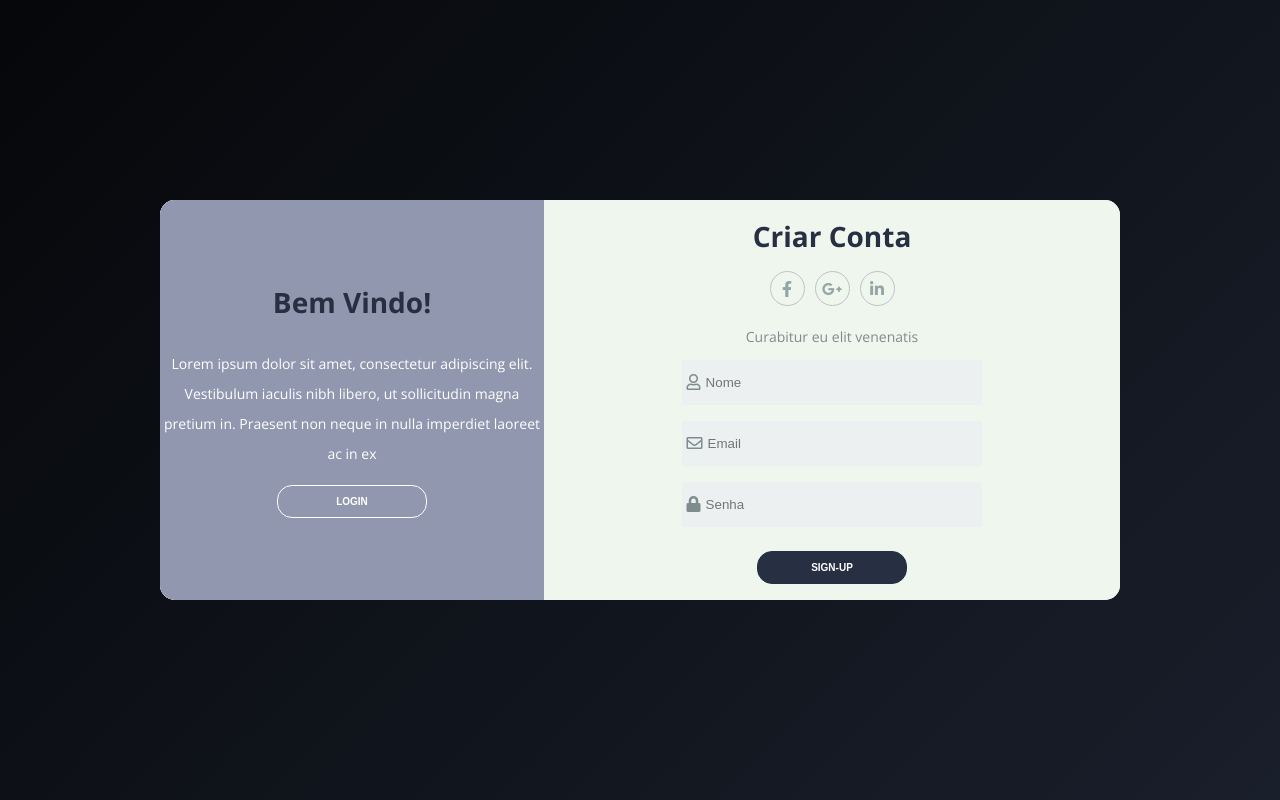
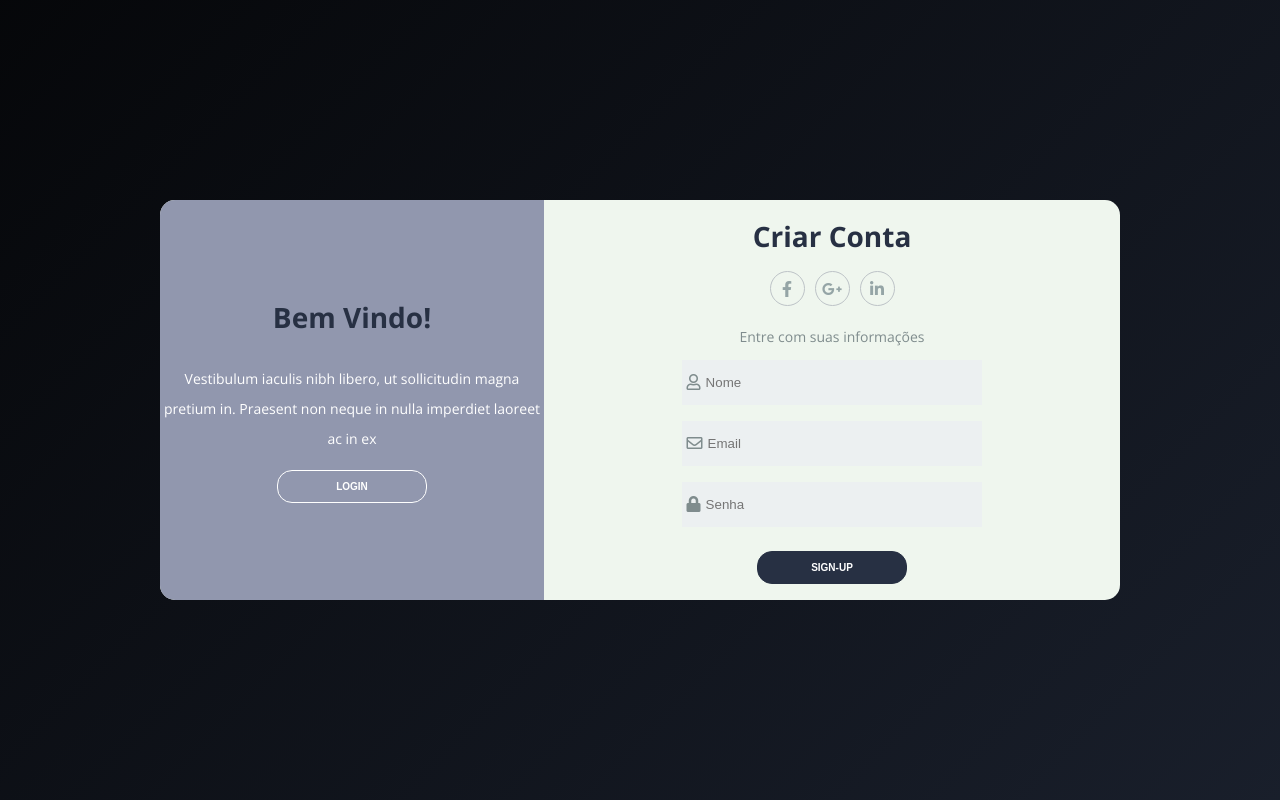
Before and after one commit to xbarcos/login-system, a plain HTML site: page index.html in a window 1280 px wide. Drawn offline with nearby package versions, Linux system fonts and the light colour scheme.

Commit message:
Update index.html

```diff
--- a/index.html
+++ b/index.html
@@ -6,13 +6,14 @@
     <link rel="stylesheet" href="style.css">
     <link rel="stylesheet" href="https://use.fontawesome.com/releases/v5.8.2/css/all.css"
         integrity="sha384-oS3vJWv+0UjzBfQzYUhtDYW+Pj2yciDJxpsK1OYPAYjqT085Qq/1cq5FLXAZQ7Ay" crossorigin="anonymous">
+    <script src="index.js"></script>
 </head>
 <body>
     <div class="container">
         <div class="content first-content">
             <div class="first-column">
                 <h2 class="title title-primary">bem vindo!</h2>
-                <p class="description description-primary">Lorem ipsum dolor sit amet, consectetur adipiscing elit.</p>
+                <p class="description description-primary"></p>
                 <p class="description description-primary">Vestibulum iaculis nibh libero, ut sollicitudin magna pretium in. Praesent non neque in nulla imperdiet laoreet ac in ex</p>
                 <button id="signin" class="btn btn-primary">login</button>
             </div>
@@ -20,24 +21,24 @@
                 <h2 class="title title-second">criar conta</h2>
                 <div class="social-media">
                     <ul class="list-social-media">
-                        <a class="link-social-media" href="#">
+                        <a class="link-social-media" href="https://www.facebook.com/" target="_blank">
                             <li class="item-social-media">
                                 <i class="fab fa-facebook-f"></i>
                             </li>
                         </a>
-                        <a class="link-social-media" href="#">
+                        <a class="link-social-media" href="https://www.google.com/" target="_blank">
                             <li class="item-social-media">
                                 <i class="fab fa-google-plus-g"></i>
                             </li>
                         </a>
-                        <a class="link-social-media" href="#">
+                        <a class="link-social-media" href="https://www.linkedin.com/in/xbarcos/" target="_blank">
                             <li class="item-social-media">
                                 <i class="fab fa-linkedin-in"></i>
                             </li>
                         </a>
                     </ul>
                 </div>
-                <p class="description description-second">Curabitur eu elit venenatis</p>
+                <p class="description description-second">Entre com suas informações</p>
                 <form class="form">
                     <label class="label-input" for="">
                         <i class="far fa-user icon-modify"></i>
@@ -54,54 +55,7 @@
                         <input type="password" placeholder="Senha">
                     </label>
 
-
-                    <button class="btn btn-second">sign-up</button>
-                </form>
-            </div>
-        </div>
-        <div class="content second-content">
-            <div class="first-column">
-                <h2 class="title title-primary">hello, friend!</h2>
-                <p class="description description-primary">Enter your personal details</p>
-                <p class="description description-primary">and start journey with us</p>
-                <button id="signup" class="btn btn-primary">sign up</button>
-            </div>
-            <div class="second-column">
-                <h2 class="title title-second">sign in to developer</h2>
-                <div class="social-media">
-                    <ul class="list-social-media">
-                        <a class="link-social-media" href="#">
-                            <li class="item-social-media">
-                                <i class="fab fa-facebook-f"></i>
-                            </li>
-                        </a>
-                        <a class="link-social-media" href="#">
-                            <li class="item-social-media">
-                                <i class="fab fa-google-plus-g"></i>
-                            </li>
-                        </a>
-                        <a class="link-social-media" href="#">
-                            <li class="item-social-media">
-                                <i class="fab fa-linkedin-in"></i>
-                            </li>
-                        </a>
-                    </ul>
-                </div><!-- social media -->
-                <p class="description description-second">or use your email account:</p>
-                <form class="form">
-
-                    <label class="label-input" for="">
-                        <i class="far fa-envelope icon-modify"></i>
-                        <input type="email" placeholder="Email">
-                    </label>
-
-                    <label class="label-input" for="">
-                        <i class="fas fa-lock icon-modify"></i>
-                        <input type="password" placeholder="Password">
-                    </label>
-
-                    <a class="password" href="#">forgot your password?</a>
-                    <button class="btn btn-second">sign in</button>
+                    <button class="btn btn-second" onclick="register()">sign-up</button>
                 </form>
             </div>
         </div>
```
